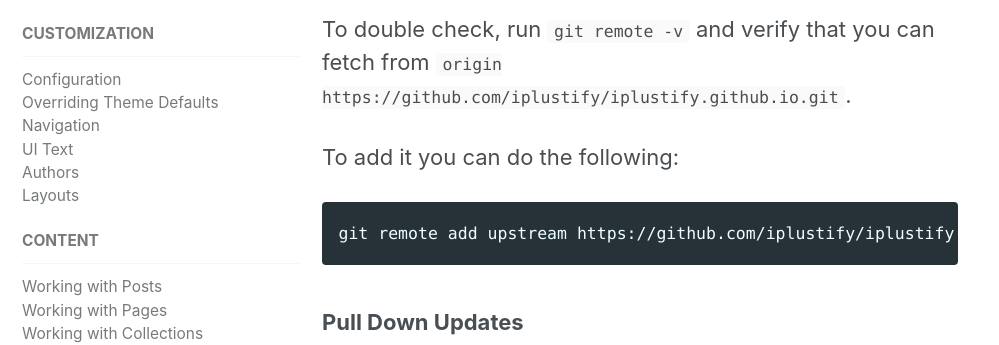
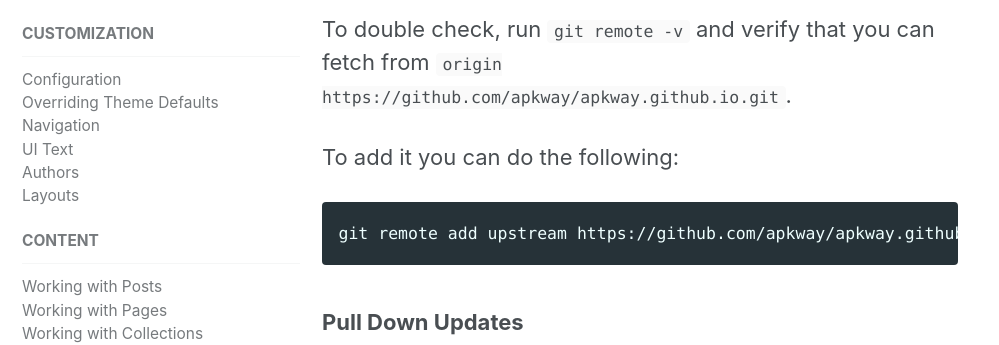
Before and after one commit to apkway/apkway.github.io, a Jekyll site: the page built from _docs/04-upgrading.md, in a window 1280 px wide and 900 px high, scrolled down 1918 px. Shown: the part 205-550 px from the top of the window, without its empty margins (0-999 px from the left). Built offline with Jekyll 4.4.1, drawn with Linux system fonts in a browser that asks for light colours; nearby versions of some CDN libraries; some of the changed text lies outside the part shown.

Commit message:
Update _config.yml

```diff
--- a/_config.yml
+++ b/_config.yml
@@ -16,13 +16,13 @@ minimal_mistakes_skin    : "default" # "air", "aqua", "contrast", "dark", "dirt"
 
 # Site Settings
 locale                   : "en-US"
-title                    : "iPlustify"
+title                    : "ApkWay"
 title_separator          : "-"
-name                     : "iPlustify"
+name                     : "ApkWay"
 description              : "An amazing website."
-url                      : "https://iplustify.github.io"
+url                      : "https://apkway.github.io"
 baseurl                  : # the subpath of your site, e.g. "/blog"
-repository               : "iplustify/iplustify.github.io"
+repository               : "apkway/apkway.github.io"
 teaser                   : "/assets/images/500x300.png"
 breadcrumbs              : true
 words_per_minute         : 200
@@ -100,24 +100,24 @@ analytics:
 
 # Site Author
 author:
-  name             : "iPlustify"
+  name             : "ApkWay"
   avatar           : "/assets/images/bio-photo.jpg"
   bio              : "I am an amazing person."
   location         : "Internet, Global"
-  email            : "iplustify@gmail.com"
-  uri              : "https://iplustify.github.io/"
+  email            : "ApkWay@gmail.com"
+  uri              : "https://apkway.github.io/"
   home             : # null (default), "absolute or relative url to link to author home"
   bitbucket        :
   codepen          :
   dribbble         :
   flickr           :
-  facebook         : "iplustify"
+  facebook         : "apkway"
   foursquare       :
   github           :
   gitlab           :
   google_plus      :
   keybase          :
-  instagram        : "iplustify"
+  instagram        : "apkway"
   lastfm           :
   linkedin         : # "john-doe-12345678" (the last part of your profile url, e.g. https://www.linkedin.com/in/john-doe-12345678)
   pinterest        :
@@ -125,11 +125,11 @@ author:
   stackoverflow    : # "123456/username" (the last part of your profile url, e.g. https://stackoverflow.com/users/123456/username)
   steam            : # "steamId" (the last part of your profile url, e.g. https://steamcommunity.com/id/steamId/)
   tumblr           :
-  twitter          : "_rendyruslan"
+  twitter          : "_apkway"
   vine             :
   weibo            :
   xing             :
-  youtube          : "https://youtube.com/c/iplustify"
+  youtube          : "https://youtube.com/c/apkway"
 
 
 # Reading Files
```
